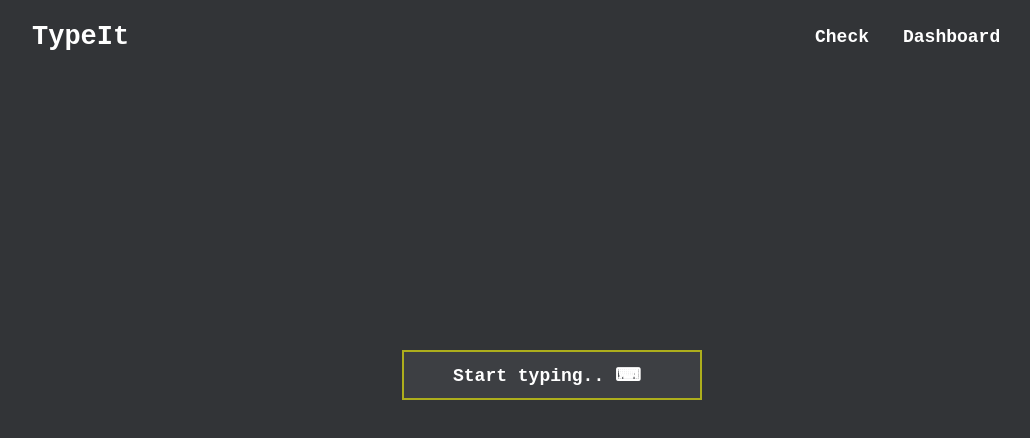
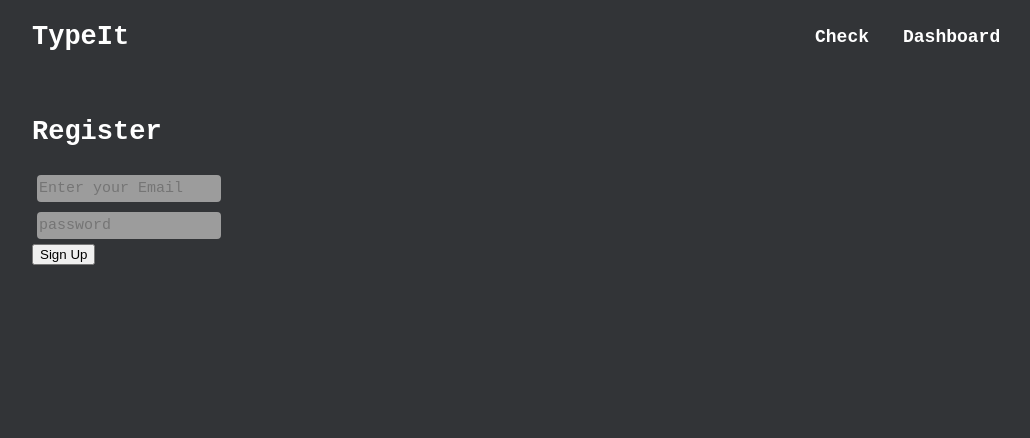
Before and after one commit to MB-44/typeit.io-bug, a React (Create React App) app: page / in a window 1280 px wide. Shown: the top 438 px of the page, without its empty margins (88-1118 px from the left). Built offline with nearby package versions, Linux system fonts and the light colour scheme.

Commit message:
added form signup

```diff
--- a/src/App.js
+++ b/src/App.js
@@ -1,10 +1,12 @@
 import './App.css';
 import Home from './pages/home/home';
+import SignUp from './pages/sign-up/sign_up';
+
 
 function App() {
     return (
         <>
-        <Home/>
+        <SignUp/>
         </>
   );
 }
--- a/src/components/typeTest/typeTest.jsx
+++ b/src/components/typeTest/typeTest.jsx
@@ -62,7 +62,6 @@
             </div>
 
             <CountDownTimer />
-
             <br /><hr /><br />
 
             <div className="sentence-display">{sentence}</div>
--- a/src/pages/home/home.jsx
+++ b/src/pages/home/home.jsx
@@ -11,15 +11,13 @@
         setShowTypeTest(true)
     }
 
-
-
     return (
         <>
             <Header/>
             <div className="type-body">
 
                 {!showTypeTest && (
-                    <button className="to-enter-button" onClick={setShowTypeTest}>
+                    <button className="to-enter-button" onClick={handleStartTyping}>
                         Start typing..
                     </button>
                 )}
--- /dev/null
+++ b/src/pages/sign-up/sign_up.css
@@ -0,0 +1,21 @@
+.signup-container {
+    color: #fff;
+    font-family: monospace;
+    font-size: 18px;
+    /* display: flex; */
+    justify-content: left;
+    align-content: left;
+    margin-left: 120px;
+}
+
+.register-form input {
+    width: 180px;
+    height: 25px;
+    margin: 5px;
+    border: none;
+    border-radius: 4px;
+    font-family: monospace;
+    font-size: 15px;
+    color: #fff;
+    background-color: #9c9c9c;
+}
--- /dev/null
+++ b/src/pages/sign-up/sign_up.jsx
@@ -0,0 +1,38 @@
+import React, {useState} from "react";
+import Home from "../home/home";
+import Header from "../../components/header/header";
+import './sign_up.css';
+
+function SignUp() {
+
+    const [showHome, setShowHome] = useState(false);
+
+    const handleToHomePage = () => {
+        setShowHome(false)
+    }
+
+    return (
+        <>
+        <Header/>
+            <div className="signup-container">
+                <h2>Register </h2>
+                <form action="" className="register-form">
+                    <input type="text" placeholder="Enter your Email"/>
+                    <br />
+                    <input type="password" placeholder="password"/>
+                    <br />
+                    {!showHome && (
+                        <button type="submit"
+                            onClick={handleToHomePage}
+                            className="register-button">
+                            Sign Up
+                        </button>
+                    )}
+                    {showHome && <Home/>}
+                </form>
+            </div>
+        </>
+    );
+}
+
+export default SignUp;
```
